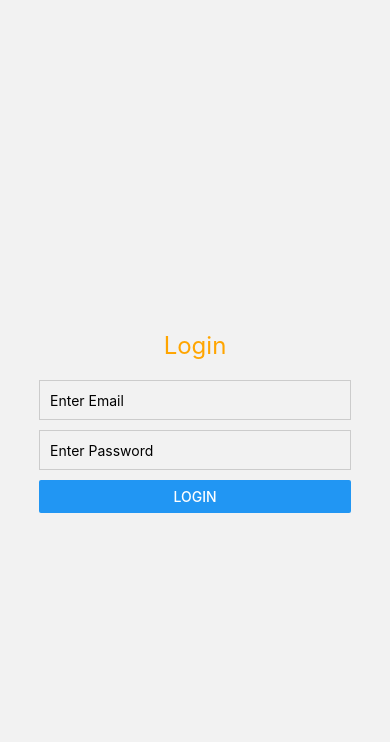
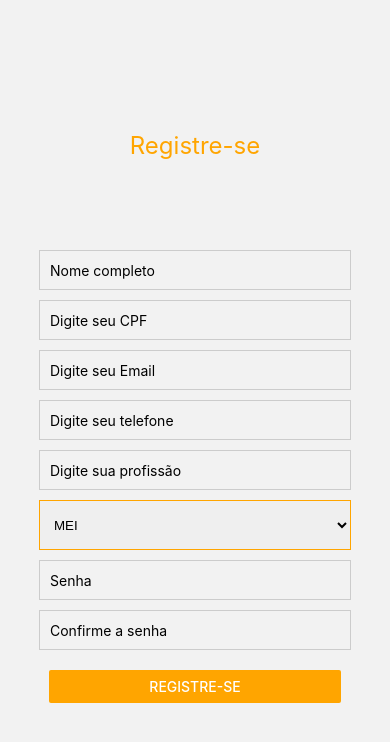
Before and after one commit to KaueFulgencio/BancoEconomia, a React Native app: screen /SignUp in a window 390 px wide. Before the commit this address had no page. Shown: the top 742 px of the page. Built offline with nearby package versions, Linux system fonts and the light colour scheme.

Commit message:
feat: novos botões, pagina de SignUp

```diff
--- a/components/strings.tsx
+++ b/components/strings.tsx
@@ -1,9 +1,12 @@
 export const strings = {
     welcomeMessage: 'Bem-vindo ao Banco Economia',
+    myAccount: 'Minha Conta',
+    pixKeys: 'Acessar área PIX',
     balanceLabel: 'Saldo:',
     balanceAmount: 'R$ 10.000,00',
     checkBalanceButton: 'Ver Saldo',
     transferButton: 'Transferências',
     paymentsButton: 'Pagamentos',
     investmentsButton: 'Investimentos',
+    signUpTitle: 'Registre-se',
   };
--- a/navigation/index.tsx
+++ b/navigation/index.tsx
@@ -5,12 +5,14 @@ import { createStackNavigator } from '@react-navigation/stack';
 import { BackButton } from '../components/BackButton';
 import Login from '../screens/Login';
 import Home from '../screens/Home';
+import SignUp from '../screens/SignUp';
 
 export type RootStackParamList = {
   Overview: undefined;
   Details: { name: string };
   Login: undefined;
   Home: undefined;
+  SignUp: undefined;
 };
 
 const Stack = createStackNavigator<RootStackParamList>();
@@ -29,7 +31,15 @@ export default function RootStack() {
           component={Home}
           options={({ navigation }) => ({
             headerLeft: () => <BackButton onPress={navigation.goBack} />,
-            headerShown: false, // Adicionando a opção headerShown: false
+            headerShown: false,
+          })}
+        />
+        <Stack.Screen
+          name="SignUp"
+          component={SignUp}
+          options={({ navigation }) => ({
+            headerLeft: () => <BackButton onPress={navigation.goBack} />,
+            headerShown: false,
           })}
         />
       </Stack.Navigator>
--- a/package.json
+++ b/package.json
@@ -11,6 +11,7 @@
   },
   "dependencies": {
     "@expo/vector-icons": "^14.0.0",
+    "@react-native-picker/picker": "^2.7.6",
     "@react-navigation/native": "^6.1.7",
     "@react-navigation/stack": "^6.3.17",
     "expo": "^51.0.9",
--- a/screens/Home.tsx
+++ b/screens/Home.tsx
@@ -1,4 +1,4 @@
-import React from 'react';
+import React, { useEffect, useState } from 'react';
 import { View, Text, Button, StyleSheet } from 'react-native';
 import { strings } from '../components/strings';
 import { Container } from 'components/Container';
@@ -12,8 +12,35 @@ export default function Home() {
 }
 
 function Content() {
+  const [balance, setBalance] = useState(strings.balanceAmount);
+
+  const consumeBalance = async () => {
+    try {
+      const response = await fetch('/accounts/665e5694dd8fe574a01170ef/saldo', {
+        method: 'GET',
+        headers: {
+          'Content-Type': 'application/json',
+        },
+      });
+
+      if (!response.ok) {
+        throw new Error('Failed to consume balance');
+      }
+
+      const data = await response.json();
+
+      console.log('Balance consumed successfully:', data);
+      alert(`Saldo consumido com sucesso!`);
+      setBalance(data.newBalance);
+    } catch (error) {
+      console.error('Error consuming balance:', error);
+      alert('Falha ao consumir saldo. Tente novamente.');
+    }
+  };
+
+
   const checkBalance = () => {
-    alert(`Seu saldo atual é de ${strings.balanceAmount}`);
+    alert(`Seu saldo atual é de ${balance}`);
   };
 
   const goToTransferScreen = () => {
@@ -28,6 +55,14 @@ function Content() {
     alert('Navegar para a tela de investimentos');
   };
 
+  const goToMyAccount = () => {
+    alert('Sua conta')
+  }
+
+  const goToPixArea = () => {
+    alert('Area Pix')
+  }
+
   return (
     <View style={styles.container}>
       <Text style={styles.title}>{strings.welcomeMessage}</Text>
@@ -36,10 +71,12 @@ function Content() {
         <Text style={styles.balanceAmount}>{strings.balanceAmount}</Text>
       </View>
       <View style={styles.buttonsContainer}>
-        <Button title={strings.checkBalanceButton} onPress={checkBalance} color="#FFA500" />
+        <Button title={strings.myAccount} onPress={goToMyAccount} color="#FFA500" />
+        <Button title={strings.checkBalanceButton} onPress={consumeBalance} color="#FFA500" />
         <Button title={strings.transferButton} onPress={goToTransferScreen} color="#FFA500" />
         <Button title={strings.paymentsButton} onPress={goToPaymentsScreen} color="#FFA500" />
         <Button title={strings.investmentsButton} onPress={goToInvestmentsScreen} color="#FFA500" />
+        <Button title={strings.pixKeys} onPress={goToPixArea} color="#FFA500" />
       </View>
     </View>
   );
@@ -54,7 +91,7 @@ const styles = StyleSheet.create({
   title: {
     fontSize: 24,
     fontWeight: 'bold',
-    marginBottom: 20,
+    marginBottom: 70,
     color: '#FFA500',
   },
   balanceContainer: {
--- a/screens/Login.tsx
+++ b/screens/Login.tsx
@@ -13,6 +13,10 @@ export default function Login() {
 
     navigation.navigate('Home');
   };
+
+  const handleSignUp = () => {
+    navigation.navigate('SignUp')
+  }
 
   return (
     <View style={styles.container}>
@@ -41,6 +45,13 @@ export default function Login() {
                 onPress={handleLogin}
                 />
             </View>
+
+            <View style={styles.buttonContainer}>
+                <Button
+                title="Registre-se"
+                onPress={handleSignUp}
+                />
+            </View>
     </View>
   );
 }
@@ -54,7 +65,7 @@ const styles = StyleSheet.create({
   title: {
     fontSize: 24,
     marginBottom: 20,
-    color: '#FFA500', // Cor laranja
+    color: '#FFA500',
   },
   input: {
     height: 40,
@@ -65,6 +76,7 @@ const styles = StyleSheet.create({
     marginBottom: 10,
   },
   buttonContainer: {
+    padding: 10,
     width: '80%',
   },
 });
--- /dev/null
+++ b/screens/SignUp.tsx
@@ -0,0 +1,156 @@
+import React, { useState } from 'react';
+import { Button, StyleSheet, Text, TextInput, View } from 'react-native';
+import { useNavigation } from '@react-navigation/native';
+import { strings } from 'components/strings';
+import { Picker } from '@react-native-picker/picker';
+
+export default function SignUp() {
+  const [name, setName] = useState('');
+  const [cpf, setCpf] = useState('');
+  const [email, setEmail] = useState('');
+  const [password, setPassword] = useState('');
+  const [telephone, setTelephone] = useState('');
+  const [occupation, setOccupation] = useState('');
+  const [typeaccount, setTypeAccount] = useState('');
+  const navigation: any = useNavigation();
+
+  const handleLogin = () => {
+    console.log('Email:', email);
+    console.log('Name', name);
+    console.log('Cpf', cpf);
+    console.log('Telefone', telephone);
+    console.log('Ocupação', occupation);
+    console.log('Tipo da conta(MEI, PJ)', typeaccount);
+    console.log('Password:', password);
+
+    navigation.navigate('Home');
+  };
+
+  return (
+    <View style={styles.container}>
+      <Text style={styles.title}>
+        {strings.signUpTitle}
+      </Text>
+
+      <TextInput
+        style={styles.input}
+        placeholder="Nome completo"
+        keyboardType="default"
+        autoCapitalize="none"
+        onChangeText={setName}
+        value={name}
+      />
+
+      <TextInput
+        style={styles.input}
+        placeholder="Digite seu CPF"
+        keyboardType="numeric"
+        secureTextEntry={true}
+        onChangeText={setCpf}
+        value={cpf}
+      />
+
+      <TextInput
+        style={styles.input}
+        placeholder="Digite seu Email"
+        keyboardType="email-address"
+        autoCapitalize="none"
+        onChangeText={setEmail}
+        value={email}
+      />
+
+    <TextInput
+        style={styles.input}
+        placeholder="Digite seu telefone"
+        keyboardType="numeric"
+        secureTextEntry={true}
+        onChangeText={setTelephone}
+        value={telephone}
+      />
+
+    <TextInput
+        style={styles.input}
+        placeholder="Digite sua profissão"
+        autoCapitalize="none"
+        onChangeText={setOccupation}
+        value={occupation}
+      />
+
+
+    <Picker
+        selectedValue={typeaccount}
+        onValueChange={(value) => setTypeAccount(value)}
+        style={styles.picker}
+      >
+        <Picker.Item label="MEI" value="MEI" />
+        <Picker.Item label="PJ" value="PJ" />
+        <Picker.Item label="PJ" value="PF" />
+      </Picker>
+
+
+    <TextInput
+        style={styles.input}
+        placeholder="Senha"
+        secureTextEntry={true}
+        onChangeText={setPassword}
+        value={password}
+      />
+
+    <TextInput
+        style={styles.input}
+        placeholder="Confirme a senha"
+        secureTextEntry={true}
+        onChangeText={setPassword}
+        value={password}
+      />
+
+
+        <View style={styles.buttonContainer}>
+            <Button
+            title="Registre-se"
+            onPress={handleLogin}
+            color="#FFA500"
+        />
+        </View>
+    </View>
+  );
+}
+
+const styles = StyleSheet.create({
+  inputText: {
+    marginLeft: -220
+  },
+  buttonSignUp: {
+    backgroundColor: '#FFA500',
+  },
+  container: {
+    flex: 1,
+    justifyContent: 'center',
+    alignItems: 'center',
+  },
+  title: {
+    fontSize: 24,
+    marginBottom: 90,
+    color: '#FFA500',
+  },
+  input: {
+    height: 40,
+    width: '80%',
+    borderColor: '#ccc',
+    borderWidth: 1,
+    padding: 10,
+    marginBottom: 10,
+  },
+  buttonContainer: {
+    padding: 10,
+    width: '80%',
+  },
+  picker: {
+    width: '80%',
+    height: 50,
+    borderColor: '#FFA500',
+    borderWidth: 1,
+    padding: 10,
+    marginBottom: 10,
+  },
+});
```
Also changed, not shown: 1 other file (tests, documents, lock files or other folders).
